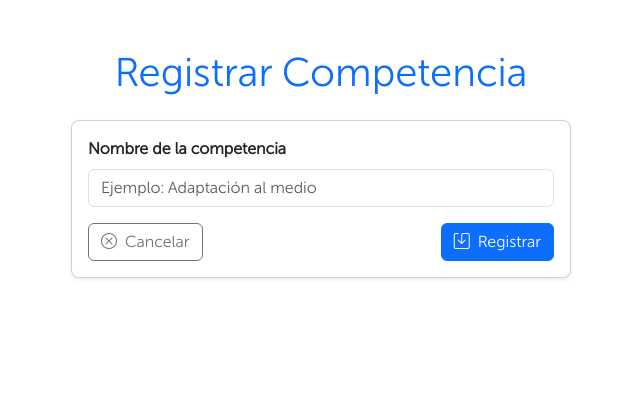
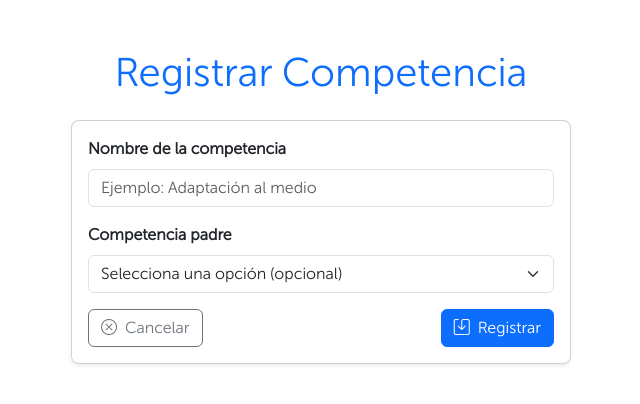
Before and after one commit to JuanDavidZabalaTapiero/examen-prix, a Flask app: page /competences/new in a window 1280 px wide. Shown: the part 56-460 px from the top of the page, without its empty margins (319-959 px from the left). Run offline with Flask 3, Linux system fonts and the light colour scheme; tables that the repository leaves empty hold one stand-in row (values such as "Sample post"); some libraries are stand-ins or nearby versions.

Commit message:
add: competence father

```diff
--- a/app/blueprints/question_competences/routes.py
+++ b/app/blueprints/question_competences/routes.py
@@ -4,6 +4,7 @@ from .services import (
     create_question_competence_service,
     delete_question_competence_service,
     get_all_question_competences,
+    get_competencies_without_parent,
     get_question_competence,
     update_question_competence_service,
 )
@@ -25,15 +26,22 @@ def home():
 # == REGISTRAR ==
 @competences_bp.route("/new")
 def new_competence():
-    return render_template("competences/new_competence.html")
+    ok, msg, competences = get_competencies_without_parent()
+    if not ok:
+        flash(msg, "error_competences_new_competence")
+
+    return render_template("competences/new_competence.html", competences=competences)
 
 
 @competences_bp.route("/create", methods=["POST"])
 def create_competence():
     if request.method == "POST":
         competence_name = request.form.get("competence_name")
+        competence_father = request.form.get("competence_father")
 
-        success, message, _ = create_question_competence_service(competence_name)
+        success, message, _ = create_question_competence_service(
+            competence_name, competence_father
+        )
 
         if success:
             flash(message, "success_competences_new_competence")
--- a/app/blueprints/question_competences/services.py
+++ b/app/blueprints/question_competences/services.py
@@ -6,12 +6,12 @@ from .models import QuestionCompetence
 
 
 # == CREATE ==
-def create_question_competence_service(name):
+def create_question_competence_service(name, competence_father):
     if not name:
         return False, "Todos los campos son obligatorios", None
 
     try:
-        question_competence = QuestionCompetence(name=name)
+        question_competence = QuestionCompetence(name=name, parent_id=competence_father)
         db.session.add(question_competence)
         db.session.commit()
         return True, "Competencia registrada correctamente", question_competence
@@ -52,6 +52,21 @@ def get_question_competence(question_competence_id):
     except Exception as e:
         print(f"Error en get_question_competence: {e}")
         return False, "Error al intentar consultar la competencia", None
+
+
+def get_competencies_without_parent():
+    try:
+        competences = QuestionCompetence.query.filter(
+            QuestionCompetence.parent_id.is_(None)
+        ).all()
+        return True, "Competencias consultadas", competences
+    except Exception as e:
+        print(f"Error en get_competencies_without_parent: {e}")
+        return (
+            False,
+            "Error al intentar consultas las competencias sin competencia padre",
+            [],
+        )
 
 
 # == UPDATE ==
--- a/app/templates/competences/new_competence.html
+++ b/app/templates/competences/new_competence.html
@@ -34,6 +34,22 @@
                         placeholder="Ejemplo: Adaptación al medio" required>
                 </div>
 
+                {% if competences %}
+                <div class="mb-3">
+                    <label for="competence_father" class="form-label fw-bold">
+                        Competencia padre
+                    </label>
+                    <select name="competence_father" id="competence_father" class="form-select">
+                        <option value="" selected>Selecciona una opción (opcional)</option>
+                        {% for competence in competences %}
+                        <option value="{{ competence.id }}">{{ competence.name }}</option>
+                        {% endfor %}
+                    </select>
+                </div>
+                {% else %}
+                <p>Sin competencias padre registradas.</p>
+                {% endif %}
+
                 <!-- Botones de acción -->
                 <div class="d-flex justify-content-between">
                     <!-- Botón cancelar -->
```
